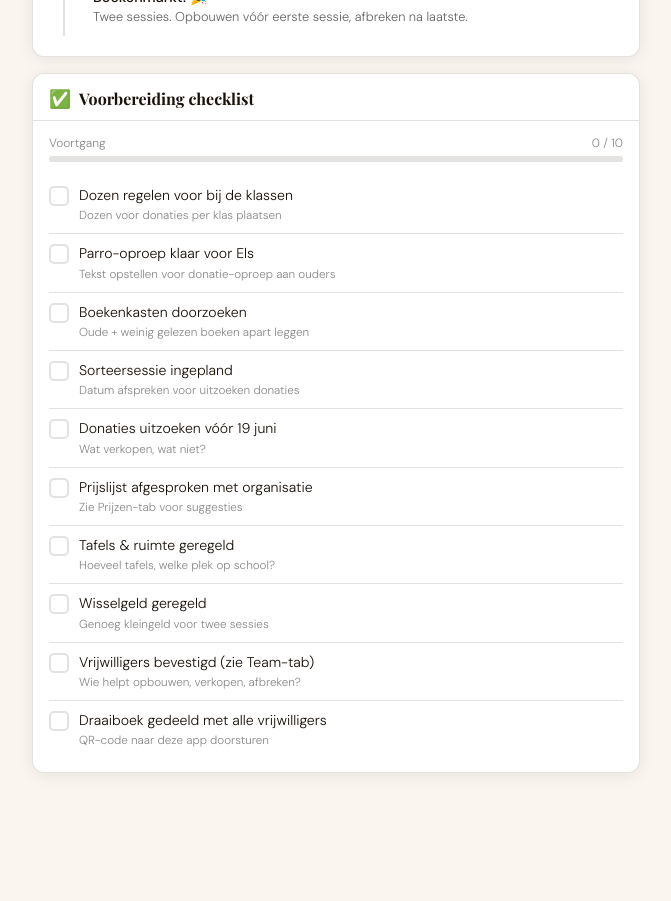
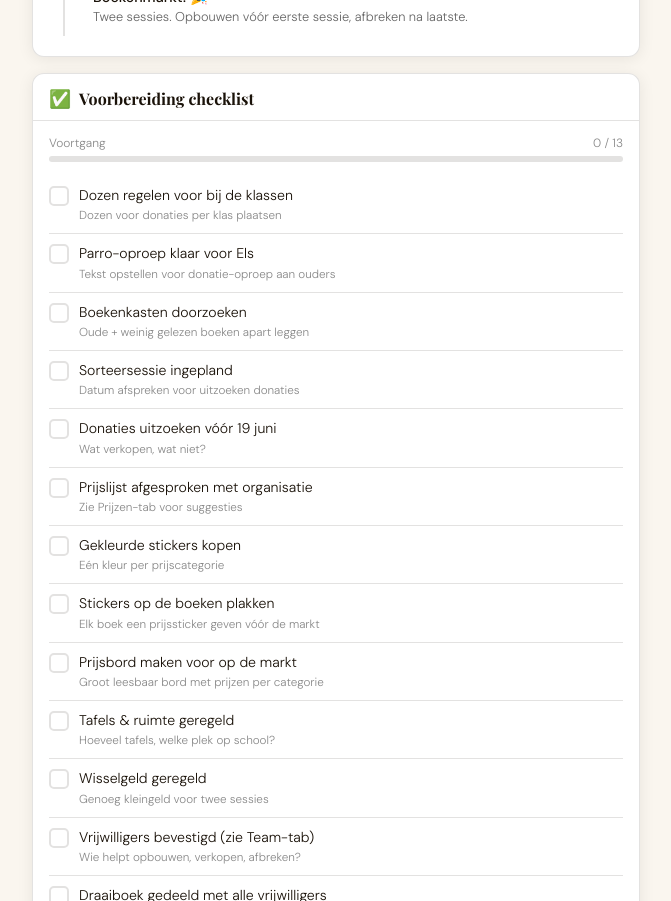
Before and after one commit to caseykoster/boekenmarkt, a React (Vite) app: page / in a window 1280 px wide. Shown: the part 640-1541 px from the top of the page, without its empty margins (304-975 px from the left). Before the commit the page ends 1509 px from the top, so only its background shows below. Built offline with nearby package versions, Linux system fonts and the light colour scheme.

Commit message:
Move sticker tasks to prep checklist, clean up pricing page

```diff
--- a/src/pages/PrepPage.jsx
+++ b/src/pages/PrepPage.jsx
@@ -27,6 +27,9 @@ const CHECKLIST_ITEMS = [
   { text: 'Sorteersessie ingepland', meta: 'Datum afspreken voor uitzoeken donaties' },
   { text: 'Donaties uitzoeken vóór 19 juni', meta: 'Wat verkopen, wat niet?' },
   { text: 'Prijslijst afgesproken met organisatie', meta: 'Zie Prijzen-tab voor suggesties' },
+  { text: 'Gekleurde stickers kopen', meta: 'Eén kleur per prijscategorie' },
+  { text: 'Stickers op de boeken plakken', meta: 'Elk boek een prijssticker geven vóór de markt' },
+  { text: 'Prijsbord maken voor op de markt', meta: 'Groot leesbaar bord met prijzen per categorie' },
   { text: 'Tafels & ruimte geregeld', meta: 'Hoeveel tafels, welke plek op school?' },
   { text: 'Wisselgeld geregeld', meta: 'Genoeg kleingeld voor twee sessies' },
   { text: 'Vrijwilligers bevestigd (zie Team-tab)', meta: 'Wie helpt opbouwen, verkopen, afbreken?' },
--- a/src/pages/PricingPage.jsx
+++ b/src/pages/PricingPage.jsx
@@ -1,5 +1,4 @@
-import { useState } from 'react';
-import { Card, CardHeader, CardBody, ChecklistItem } from '../components';
+import { Card, CardHeader, CardBody } from '../components';
 
 const PRICES = [
   { category: 'Prentenboek', price: '€0,50', example: 'Kleine kleuter boekjes' },
@@ -10,20 +9,7 @@ const PRICES = [
   { category: 'Tijdschrift/comic', price: '€0,50', example: 'Donald Duck, etc.' },
 ];
 
-const STICKER_ITEMS = [
-  { text: 'Gekleurde stickers per categorie', meta: 'Bijv. geel = €0,50 · groen = €1,– · oranje = €2,–' },
-  { text: 'Prijsbord per tafel of categorie', meta: 'Groot leesbaar bord "Alle boeken €1,–" o.i.d.' },
-  { text: 'Stickers kopen / uitprinten', meta: 'Kleurcodering spaart tijd op de dag zelf' },
-];
-
-export default function PricingPage({ onAction }) {
-  const [checked, setChecked] = useState(Array(STICKER_ITEMS.length).fill(false));
-
-  const toggle = (i) => {
-    setChecked(prev => { const n = [...prev]; n[i] = !n[i]; return n; });
-    onAction();
-  };
-
+export default function PricingPage() {
   return (
     <div className="page">
       <Card>
@@ -40,17 +26,6 @@ export default function PricingPage({ onAction }) {
           </div>
         </CardBody>
       </Card>
-
-      <Card>
-        <CardHeader icon="🏷️" title="Prijsstickers praktisch" />
-        <CardBody>
-          <ul className="checklist">
-            {STICKER_ITEMS.map((item, i) => (
-              <ChecklistItem key={i} {...item} done={checked[i]} onToggle={() => toggle(i)} />
-            ))}
-          </ul>
-        </CardBody>
-      </Card>
     </div>
   );
 }
```
